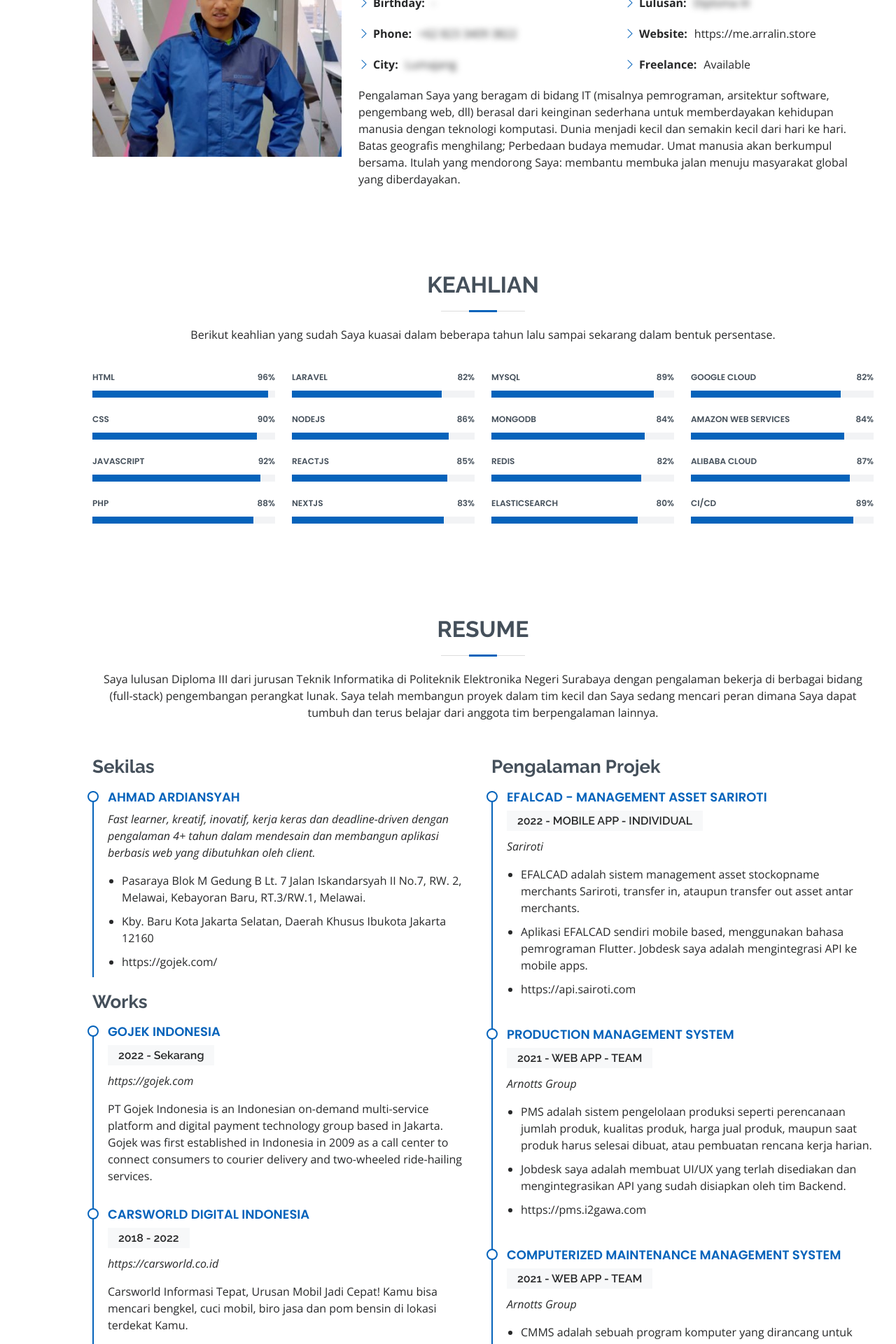
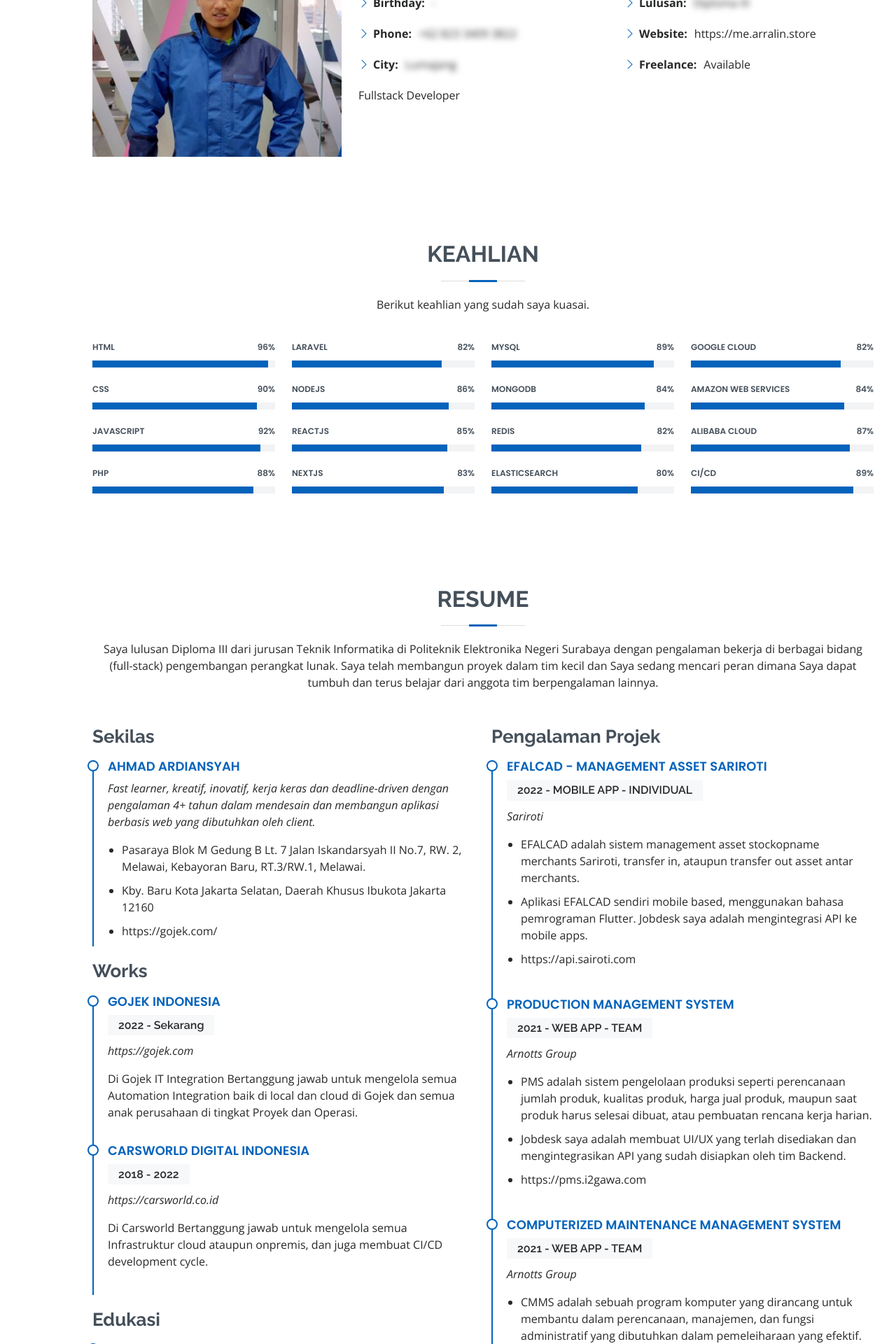
Before and after one commit to ardipc/my-resume, a Next.js app: page / in a window 1280 px wide. Shown: the part 1100-3020 px from the top of the page at 70% size. Built offline with nearby package versions, Linux system fonts and the light colour scheme.

Commit message:
Update index.js

```diff
--- a/pages/index.js
+++ b/pages/index.js
@@ -32,7 +32,7 @@ export default function Home() {
     age: (new Date()).getFullYear() - 1997,
     degree: 'Diploma III',
     avail: 'Available',
-    deskripsi: 'Pengalaman Saya yang beragam di bidang IT (misalnya pemrograman, arsitektur software, pengembang web, dll) berasal dari keinginan sederhana untuk memberdayakan kehidupan manusia dengan teknologi komputasi. Dunia menjadi kecil dan semakin kecil dari hari ke hari. Batas geografis menghilang; Perbedaan budaya memudar. Umat manusia akan berkumpul bersama. Itulah yang mendorong Saya: membantu membuka jalan menuju masyarakat global yang diberdayakan.',
+    deskripsi: 'Fullstack Developer',
     resume: 'Saya lulusan Diploma III dari jurusan Teknik Informatika di Politeknik Elektronika Negeri Surabaya dengan pengalaman bekerja di berbagai  bidang (full-stack) pengembangan perangkat lunak. Saya telah membangun proyek dalam tim kecil dan Saya sedang mencari peran dimana Saya dapat tumbuh dan terus belajar dari anggota tim berpengalaman lainnya.',
     social: [
       {
@@ -73,13 +73,13 @@ export default function Home() {
       jurusan: 'Gojek Indonesia',
       tahun: '2022 - Sekarang',
       kampus: 'https://gojek.com',
-      deskripsi: 'PT Gojek Indonesia is an Indonesian on-demand multi-service platform and digital payment technology group based in Jakarta. Gojek was first established in Indonesia in 2009 as a call center to connect consumers to courier delivery and two-wheeled ride-hailing services.'
+      deskripsi: 'Di Gojek IT Integration Bertanggung jawab untuk mengelola semua Automation Integration baik di local dan cloud di Gojek dan semua anak perusahaan di tingkat Proyek dan Operasi.'
     },
     {
       jurusan: 'Carsworld Digital Indonesia',
       tahun: '2018 - 2022',
       kampus: 'https://carsworld.co.id',
-      deskripsi: 'Carsworld Informasi Tepat, Urusan Mobil Jadi Cepat! Kamu bisa mencari bengkel, cuci mobil, biro jasa dan pom bensin di lokasi terdekat Kamu.'
+      deskripsi: 'Di Carsworld Bertanggung jawab untuk mengelola semua Infrastruktur cloud ataupun onpremis, dan juga membuat CI/CD development cycle.'
     },
   ]
 
@@ -528,7 +528,7 @@ export default function Home() {
           <div className="container" data-aos="fade-up">
             <div className="section-title">
               <h2>Keahlian</h2>
-              <p>Berikut keahlian yang sudah Saya kuasai dalam beberapa tahun lalu sampai sekarang dalam bentuk persentase.</p>
+              <p>Berikut keahlian yang sudah saya kuasai.</p>
             </div>
 
             <div className="row skills-content">
```
